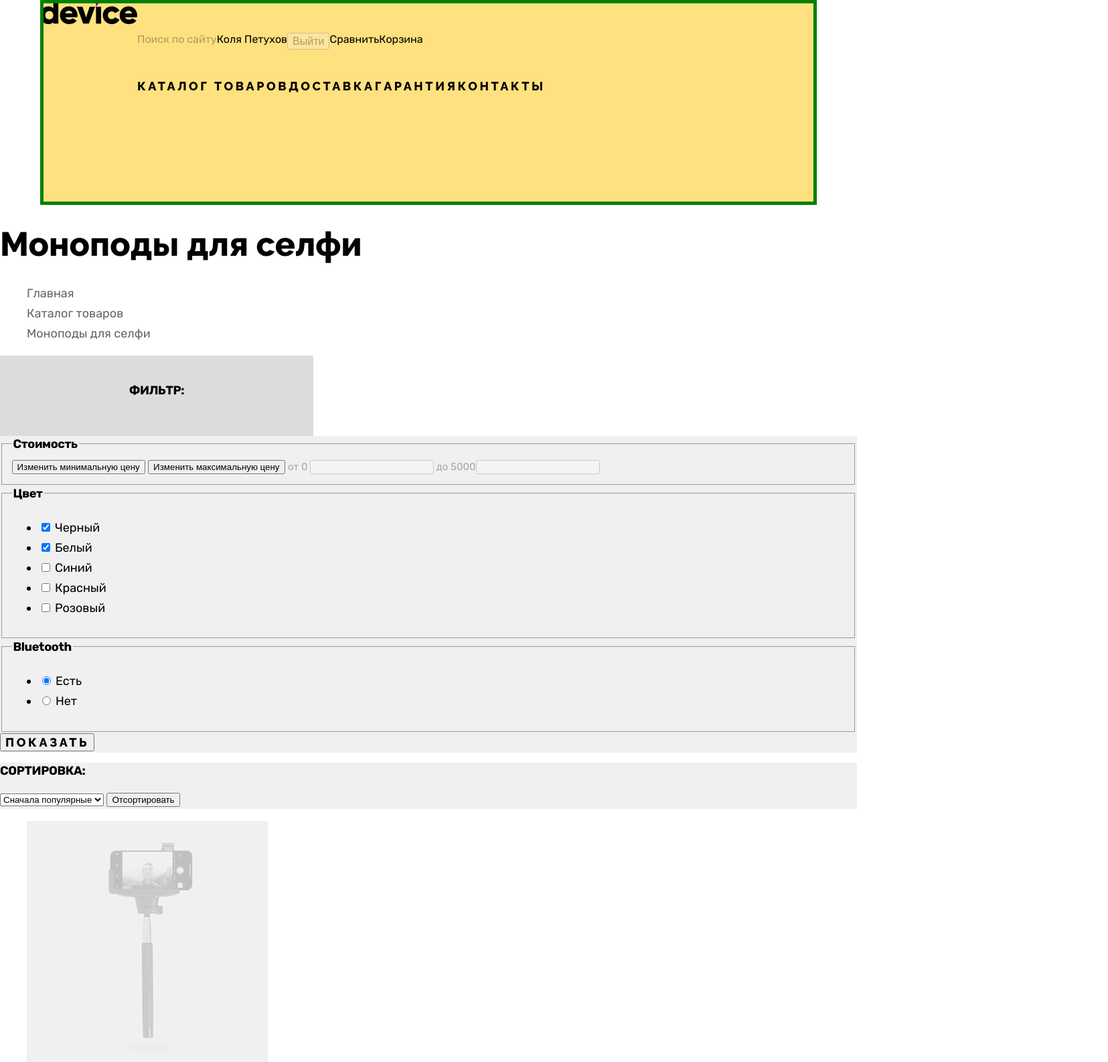
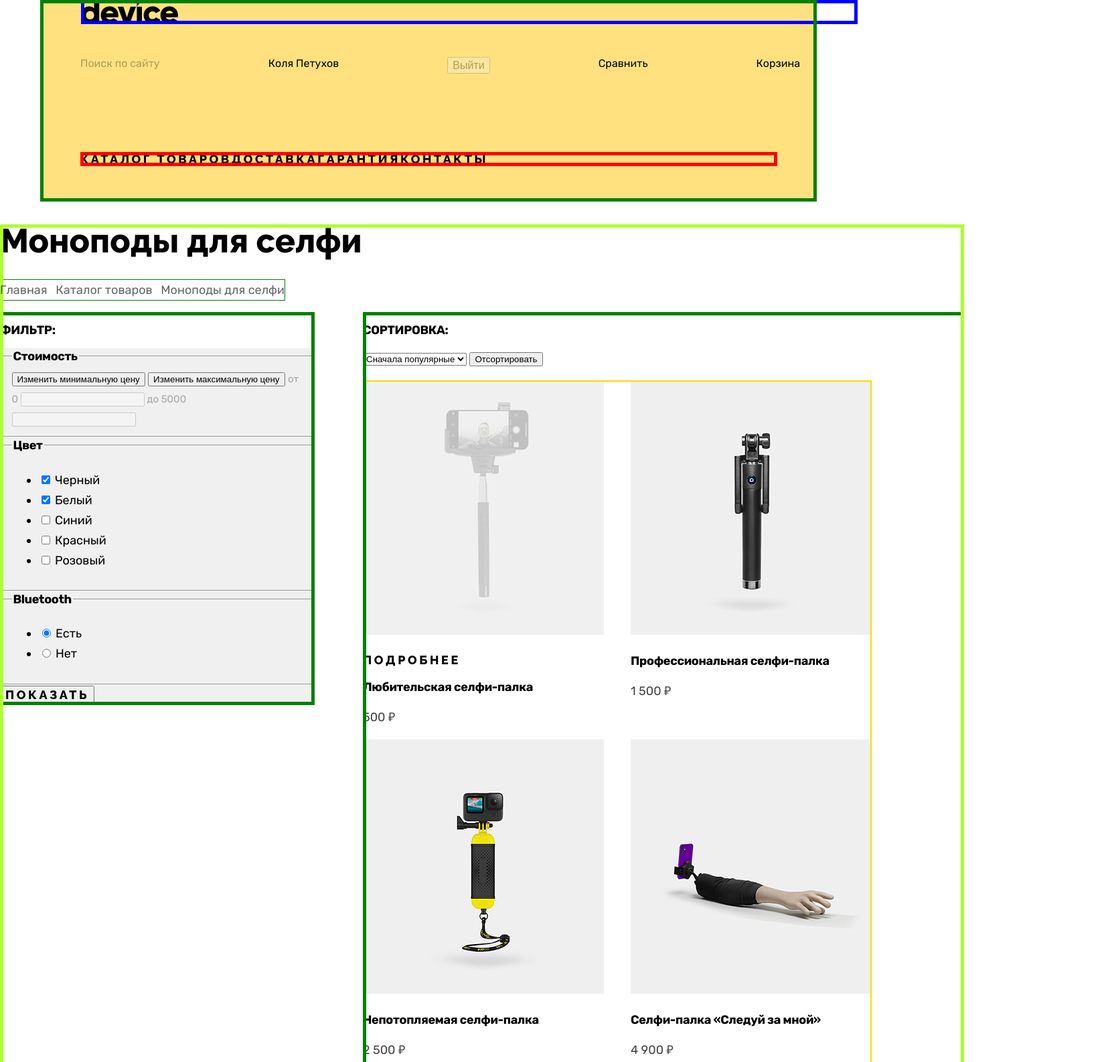
Before and after one commit to nata07-erbet/998653-device-32, a plain HTML site: page source/catalog.html in a window 1280 px wide. Shown: the top 1586 px of the page at 67% size, 1655 px wide, since content can reach past the window. Drawn offline with Linux system fonts and the light colour scheme.

Commit message:
23/10-flex-catalog

```diff
--- a/css/style.css
+++ b/css/style.css
@@ -60,12 +60,25 @@ main{
   outline: 5px solid green;
   outline-offset: -5px;
   width: 1160px;
-  display: flex;
   margin: 0 auto;
   background-color: #FFE17F;
   font-size: 16px;
   line-height: 19px;
 }
+.page-header__logo{
+  outline: 5px solid blue;
+  outline-offset: -5px;
+  display: inline-block;
+  width: 1160px;
+  margin-left: 61px;
+}
+
+.page-header__logo-image{
+  vertical-align: bottom;
+}
+.nav-main{
+ }
+
 .nav-main__list{
   display: flex;
   margin: 0;
@@ -74,12 +87,24 @@ main{
 }
 
 .user-list{
-  margin: auto;
+  display: flex;
+  justify-content: space-between;
+  width: 1075px;
   margin-top: 49px;
-  margin-bottom: 44px;
+  margin-bottom: 117px;
+  margin-left: 60px;
+
+
 }
 .site-list{
-  margin-bottom: 167px;
+  outline: 5px solid  red;
+  outline-offset: -5px;
+  display: flex;
+  width: 1041px;
+  margin: auto;
+  margin-top: 113px;
+  margin-bottom: 53px;
+
 }
 
 .page-container {
@@ -87,9 +112,8 @@ main{
   margin: 0 auto;
   outline: 5px solid greenyellow;
   outline-offset: -5px;
-  margin: 0 auto;
+
 }
-
 .top-gadget__content-wrapper {
   width: 560px;
   margin-right: auto;
@@ -503,6 +527,7 @@ line-height: 50px;
   display: block;
   width: 400px;
   outline: 5px solid green;
+  outline-offset: -5px;
   display: flex;
   margin: 0 auto;
 }
@@ -532,12 +557,23 @@ font-size: 50px;
 line-height: 50px;
 }
 .inner-navigation__list {
+  outline: 1px solid green;
+  width: 425px;
+  display: flex;
+  justify-content: space-between;
+  padding: 0;
   list-style: none;
 }
+
 .inner-navigation__link {
   color: #000000;
   text-decoration: none;
   opacity: 0.6;
+}
+.catalog__wrapper{
+  width: 1440px;
+  display: flex;
+
 }
 .specifications__title-wrapper{
   background-color:#DCDCDC;
@@ -550,9 +586,15 @@ line-height: 50px;
 .specifications-filter{
   background-color:#F0F0F0;
 }
-.products__wrapper-header{
-  background-color:#F0F0F0;
-}
+
+.products__wrapper{
+  outline: 5px solid green;
+  outline-offset: -5px;
+  width: 972px;
+  display: flex;
+  flex-direction: column;
+  }
+
 
 .font-raleway {
   font-family: "Raleway";
@@ -561,6 +603,15 @@ line-height: 50px;
   letter-spacing: 0.2em;
   text-transform: uppercase;
   color: #000000;
+}
+
+.specifications__wrapper{
+  outline: 5px solid green;
+  outline-offset: -5px;
+  display: flex;
+  flex-direction: column;
+  width: 470px;
+  margin-right: 72px;
 }
 .specifications__title,
 .products__title{
@@ -594,7 +645,14 @@ line-height: 50px;
   color: #000000;
 }
 .products__list{
+  outline: 2px solid gold;
+  outline-offset: -2px;
+  width: 760px;
+  display: flex;
+  flex-wrap: wrap;
+  justify-content: space-between;
   list-style: none;
+  padding: 0;
 }
 .product__image {
   text-decoration: none;
--- a/source/catalog.html
+++ b/source/catalog.html
@@ -48,7 +48,8 @@
       </nav>
     </header>
 
-  <main>
+  <main сlass="page-inner"> <!--я поставила класс тк на каталоге другой размер шрифта и цвет-->
+    <div class="page-container">
       <header class="inner-header">
         <h1 class="inner-header__title">Моноподы для селфи</h1>
           <ul class="inner-navigation__list">
@@ -64,11 +65,10 @@
           </ul>
       </header>
 
+      <div class="catalog__wrapper">
         <section class="specifications">
-        <div class="specifications__title-wrapper">
+          <div class="specifications__wrapper">
               <h2 class="specifications__title font-raleway">Фильтр:</h2>
-        </div>
-
               <form class="specifications-filter" action="https://echo.htmlacademy.ru/" method="GET">
               <fieldset class="specifications__filter-group">
                 <legend class="specifications__title">Стоимость</legend>
@@ -141,10 +141,11 @@
               </fieldset>
               <button class="specifications__button font-raleway" type="submit">Показать</button>
             </form>
+          </div>
         </section>
 
+        <div class="products__wrapper">
           <section class="products">
-         <div class="products__wrapper-header">
             <h2 class="products__title font-raleway">Сортировка: </h2>
             <form class="products__form sorting" action="https://echo.htmlacademy.ru/" method="GET">
               <label class="sorting__control" for="sorting"></label>
@@ -157,7 +158,7 @@
               <a  class="products__button" href="#"></a>
               <a  class="products__button" href="#"></a>
             </form>
-         </div>
+
 
 
           <ul class="products__list">
@@ -230,6 +231,9 @@
         </li>
       </ul>
         </section>
+       </div>
+     </div>
+   </div>
   </main>
 
 <footer class="page-footer">
```
Also changed, not shown: source/index.html (+3 -0 lines). Lines whose indentation alone changed are shown as unchanged.
